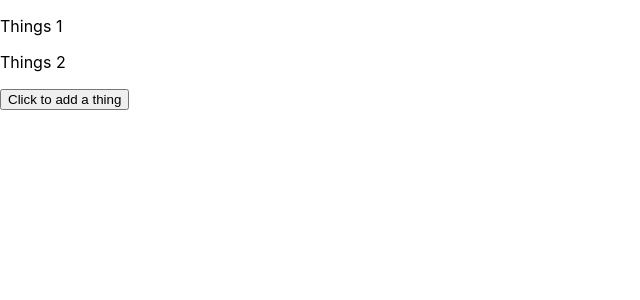
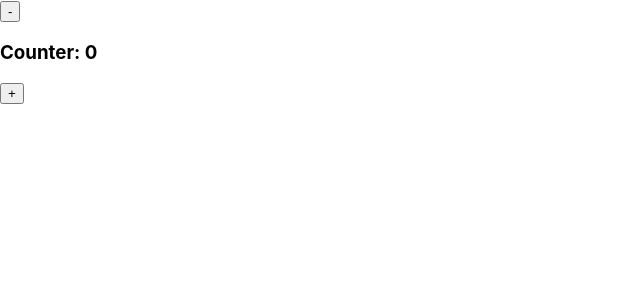
Before and after one commit to shwetank00001/statespractise-old, a React (Create React App) app: page / in a window 1280 px wide. Shown: the top 300 px of the page, without its empty margins (0-640 px from the left). Built offline with nearby package versions, Linux system fonts and the light colour scheme.

Commit message:
revised-> create and update the state

```diff
--- /dev/null
+++ b/src/CountLatest.jsx
@@ -0,0 +1,23 @@
+import React from 'react'
+
+const CountLatest = () => {
+  const [count, setCount] = React.useState(0)
+
+  function add(){
+    setCount(function(item){
+      return item+1
+    })
+  }
+
+  const subtract =()=> setCount(item => item-1)
+
+  return (
+    <div>
+      <button onClick={subtract}>-</button>
+      <h3>Counter: {count}</h3>
+      <button onClick={add}>+</button>
+    </div>
+  )
+}
+
+export default CountLatest
--- /dev/null
+++ b/src/Important.jsx
@@ -0,0 +1,18 @@
+import React from 'react'
+
+const Important = () => {
+    const [isImportant, setIsImportant] = React.useState(true)
+
+    function handleImp(){
+        setIsImportant(item => !item)
+    }
+    console.log(isImportant)
+  return (
+    <div>
+        <p>Is state important?</p>
+       <button onClick={handleImp}>{isImportant ? "Yes" :"No"}</button>
+    </div>
+  )
+}
+
+export default Important
--- a/src/index.js
+++ b/src/index.js
@@ -1,6 +1,8 @@
 import React from 'react';
 import ReactDOM from 'react-dom';
 import './index.css';
-import ThingsMap from './ThingsMap';
+import Important from './Important';
+import CountLatest from './CountLatest';
 
-ReactDOM.render(<ThingsMap />, document.getElementById("root"));
+
+ReactDOM.render(<CountLatest />, document.getElementById("root"));
```
